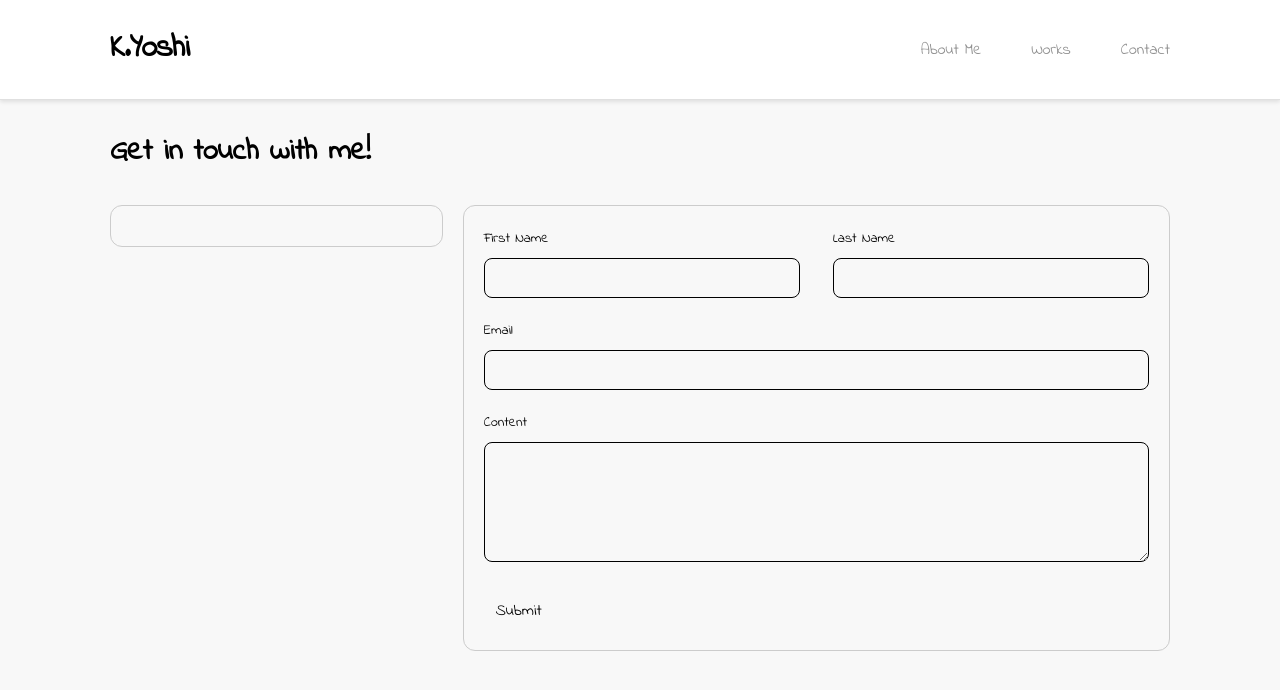
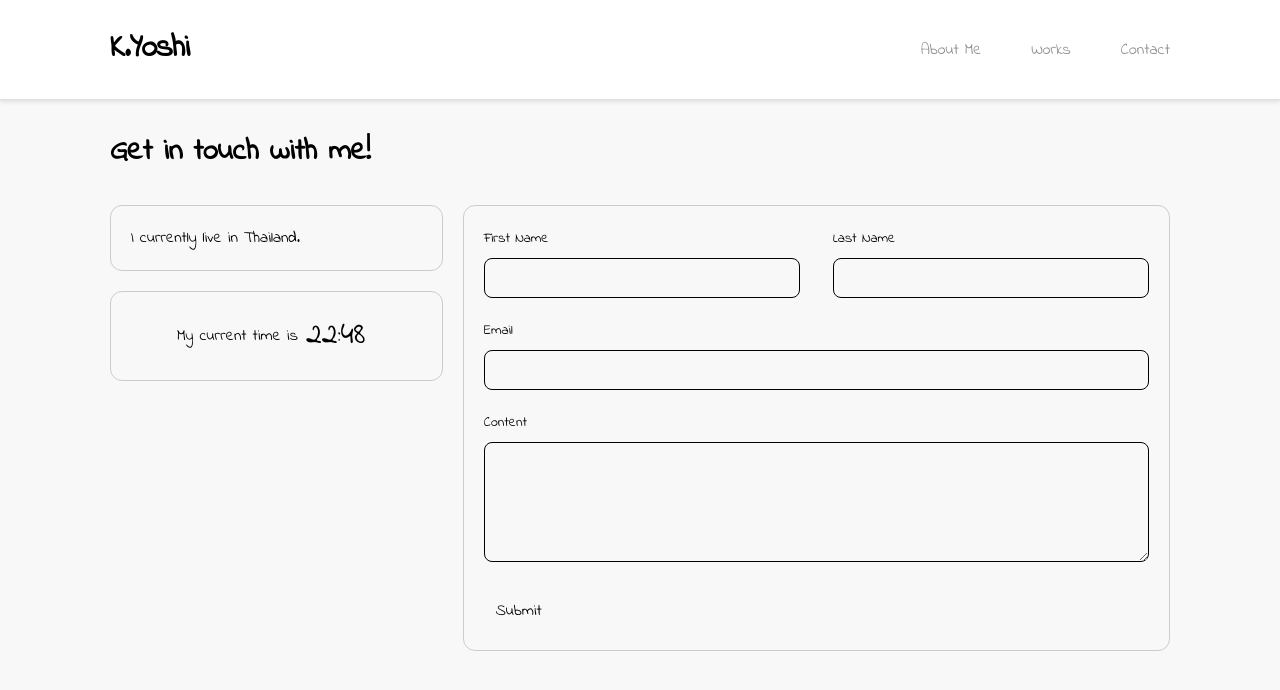
Before and after one commit to Raifa21/react-portfolio-page, a Next.js app: page /contactpage in a window 1280 px wide. Shown: the top 690 px of the page. Built offline with nearby package versions, Linux system fonts and the light colour scheme.

Commit message:
Created backend for form

```diff
--- /dev/null
+++ b/components/ThailandTime.css
@@ -0,0 +1,16 @@
+/* src/components/ThailandTime.css */
+.local-time {
+    display: flex;
+    justify-content: center;
+    align-items: center;
+    height: 100%; /* Ensures the div takes up the full height */
+    font-size: 2rem; /* Adjust font size for the time display */
+    text-align: center; /* Center text horizontally */
+    margin-right: 10px; /* Add some spacing to the left */
+    margin-left: auto; /* Add some spacing to the right */
+}
+
+.time-label {
+    font-size: 1rem; /* Adjust font size for the time label */
+    margin-right: 0.5rem; /* Add some spacing between label and time */
+}
--- /dev/null
+++ b/components/ThailandTime.tsx
@@ -0,0 +1,41 @@
+// src/components/ThailandTime.tsx
+import React, { useEffect, useState } from "react";
+import "./ThailandTime.css";
+
+const ThailandTime: React.FC = () => {
+  const [time, setTime] = useState<string>("");
+
+  useEffect(() => {
+    const updateTime = () => {
+      const now = new Date();
+
+      const options: Intl.DateTimeFormatOptions = {
+        timeZone: "Asia/Bangkok",
+        hour: "2-digit",
+        minute: "2-digit",
+        hour12: false,
+      };
+
+      const timeString = new Intl.DateTimeFormat("en-US", options).format(now);
+      setTime(timeString);
+    };
+
+    // Update the time immediately when the component mounts
+    updateTime();
+
+    // Update the time every second
+    const intervalId = setInterval(updateTime, 1000);
+
+    // Cleanup interval on component unmount
+    return () => clearInterval(intervalId);
+  }, []);
+
+  return (
+    <div className="local-time">
+      <span className="time-label">My current time is </span>
+      {time}
+    </div>
+  );
+};
+
+export default ThailandTime;
--- a/components/form.tsx
+++ b/components/form.tsx
@@ -38,7 +38,7 @@ export function ProfileForm() {
 
   async function onSubmit(values: z.infer<typeof formSchema>) {
     try {
-      const response = await fetch("/submit", {
+      const response = await fetch("http://localhost:3000/submit", {
         method: "POST",
         headers: {
           "Content-Type": "application/json",
--- a/package.json
+++ b/package.json
@@ -16,8 +16,10 @@
     "@radix-ui/react-label": "^2.1.0",
     "@radix-ui/react-navigation-menu": "^1.1.4",
     "@radix-ui/react-slot": "^1.1.0",
+    "body-parser": "^1.20.2",
     "class-variance-authority": "^0.7.0",
     "clsx": "^2.1.1",
+    "express": "^4.19.2",
     "lucide-react": "^0.376.0",
     "next": "14.2.3",
     "react": "^18",
--- a/pages/contactpage.css
+++ b/pages/contactpage.css
@@ -25,4 +25,10 @@
     padding: 20px;
     border: 1px solid #cccccc;
     border-radius: 12px;
+    margin-bottom: 20px;
 }
+.left-2 {
+    padding: 20px;
+    border: 1px solid #cccccc;
+    border-radius: 12px;
+}
--- a/pages/contactpage.tsx
+++ b/pages/contactpage.tsx
@@ -2,6 +2,7 @@
 
 import PageHeader from "@/components/pageheader";
 import ProfileForm from "@/components/form";
+import ThailandTime from "@/components/ThailandTime";
 import { Indie_Flower } from "next/font/google";
 import "/styles/globals.css";
 import "./contactpage.css";
@@ -19,7 +20,10 @@ const ContactPage = () => {
         <div className="title">Get in touch with me!</div>
         <div className="contact">
           <div className="left">
-            <div className="left-1"></div>
+            <div className="left-1">I currently live in Thailand.</div>
+            <div className="left-2">
+              <ThailandTime />
+            </div>
           </div>
           <div className="right">
             <ProfileForm />
```
Also changed, not shown: server.js (added, +26 -0 lines), 1 other file (tests, documents, lock files or other folders).
